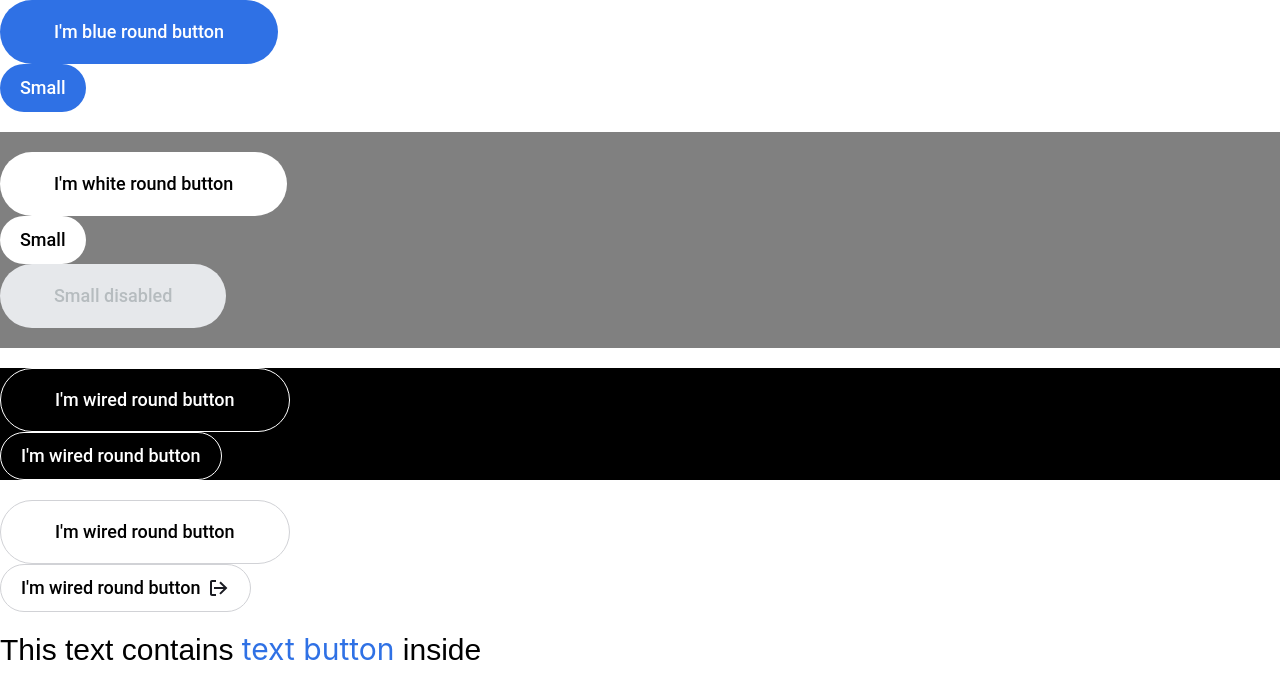
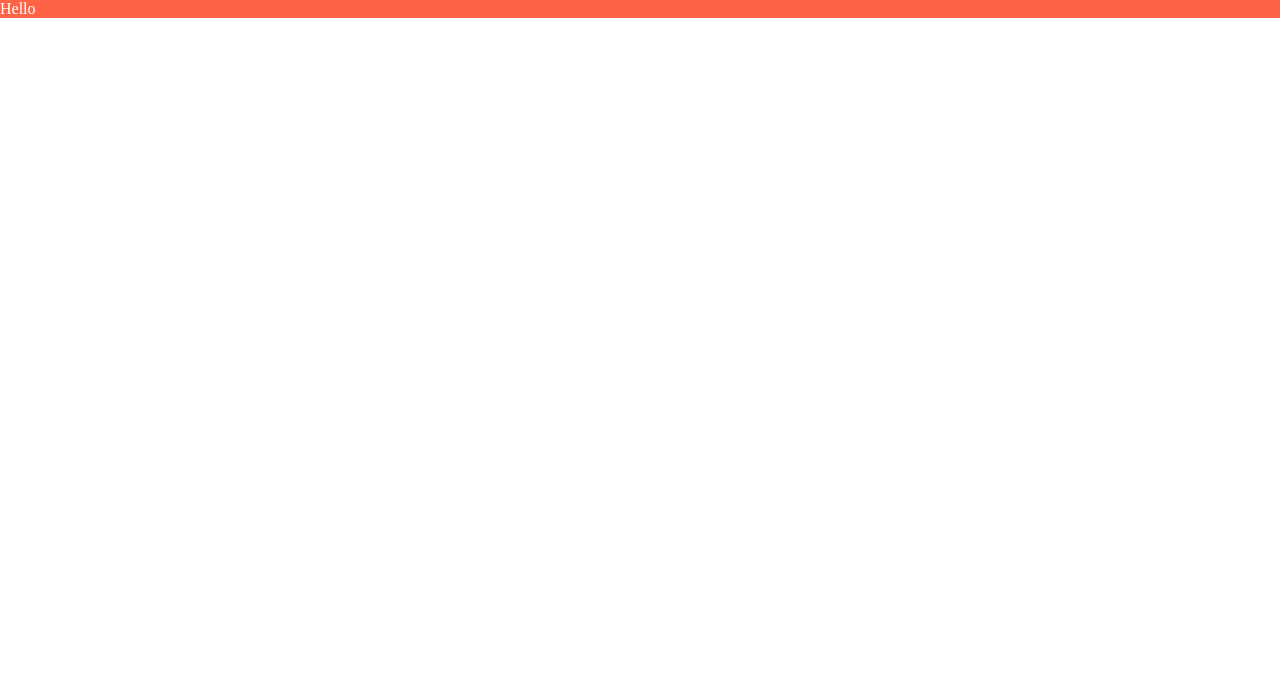
Before and after one commit to OlgaGidion/news-explorer-frontend, a React (Create React App) app: page / in a window 1280 px wide. Shown: the top 698 px of the page. Built offline with nearby package versions, Linux system fonts and the light colour scheme.

Commit message:
Reverted index js

```diff
--- a/src/index.js
+++ b/src/index.js
@@ -1,13 +1,12 @@
 import React from 'react';
 import ReactDOM from 'react-dom';
 import App from './components/app/App';
+import reportWebVitals from './reportWebVitals';
 import './index.css';
-import reportWebVitals from './reportWebVitals';
-import ButtonsTester from './testers/ButtonsTester';
 
 ReactDOM.render(
   <React.StrictMode>
-    <ButtonsTester />
+    <App />
   </React.StrictMode>,
   document.getElementById('root')
 );
```
